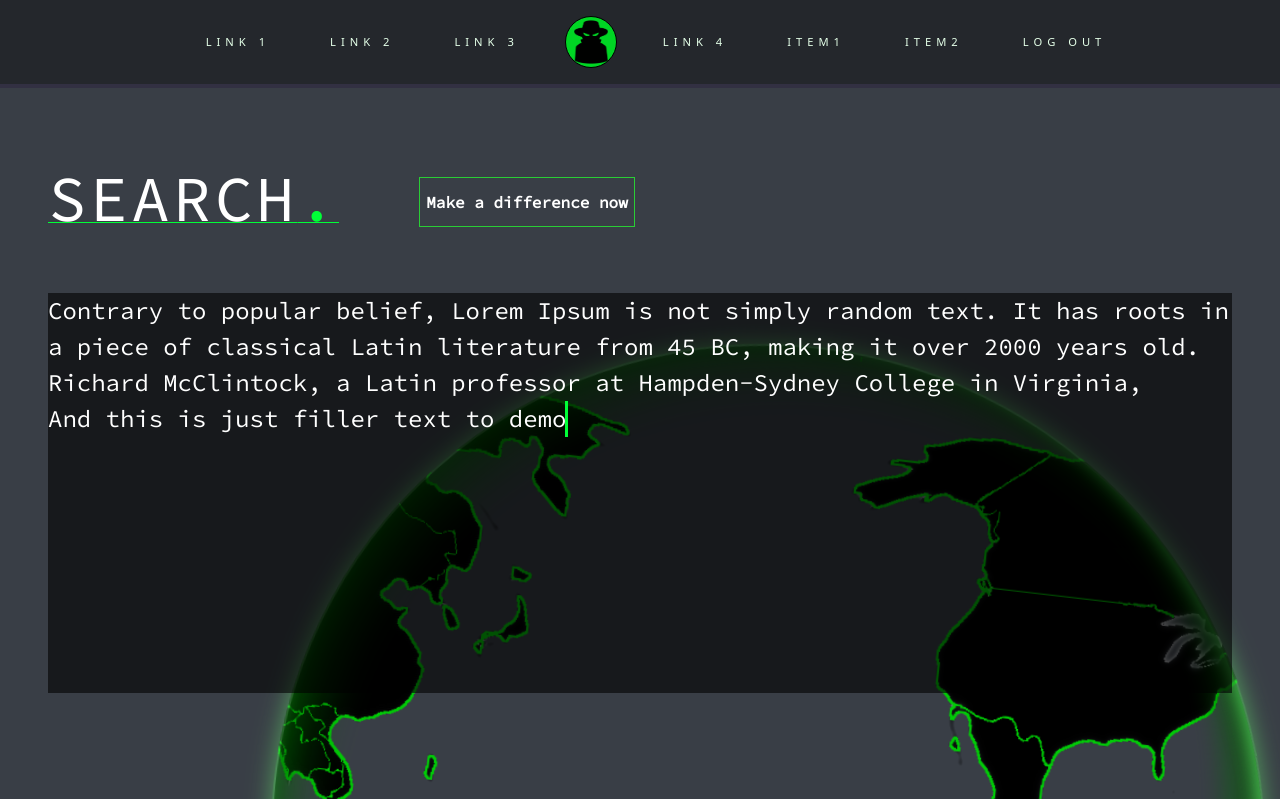
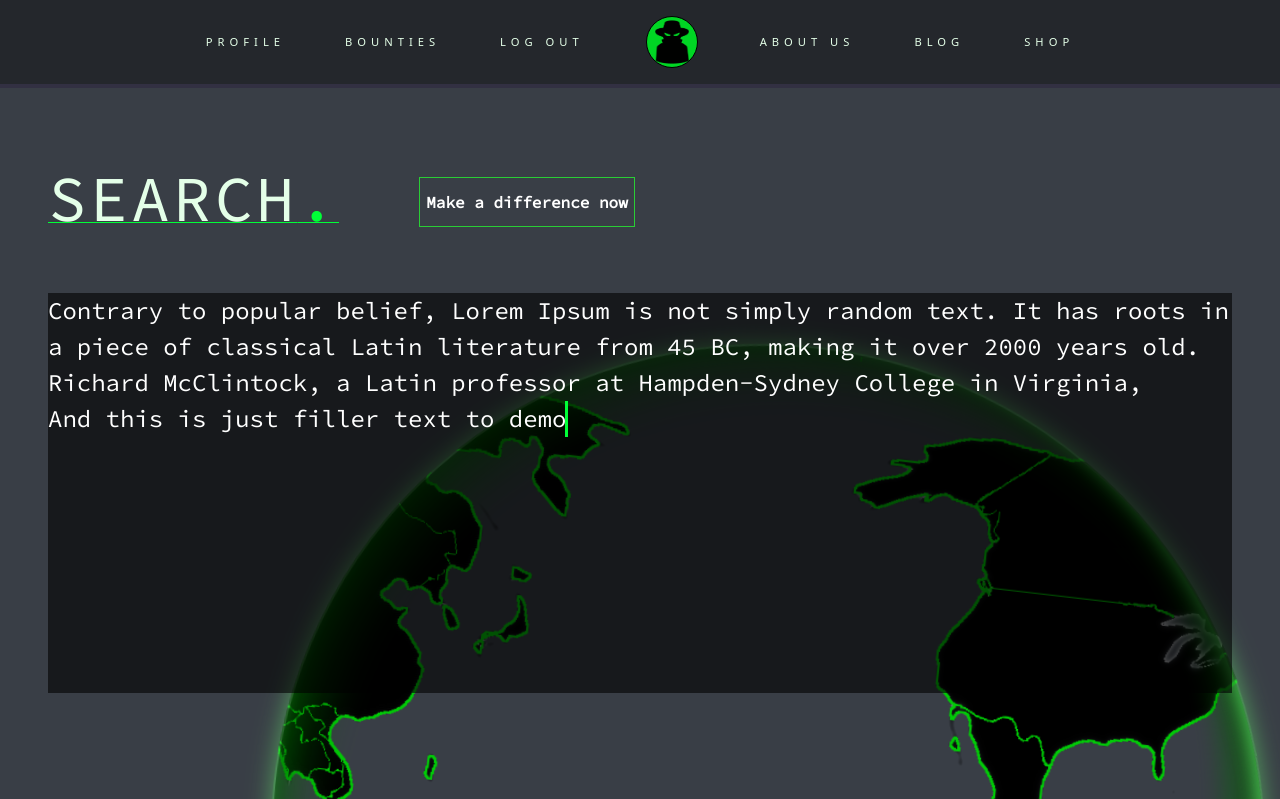
Before and after one commit to andrew8bit/project4, a Django app: page / in a window 1280 px wide. Shown: the top 799 px of the page. Run offline with Django 3.2, Linux system fonts and the light colour scheme; the visitor is signed in with stand-in values (Sample User, id 1).

Commit message:
edited navbar items - adjusted styling

```diff
--- a/main_app/static/global.css
+++ b/main_app/static/global.css
@@ -10,6 +10,10 @@ p {
   margin-inline-end: 0px;
 }
 
+ul {
+  padding:0;
+}
+
 /******************** NAVBAR STYLING ************************/
 
 .nav-header {
@@ -19,12 +23,16 @@ p {
   left: 0;
   width: 100%;
   background: #0000005e;
-  z-index: 10000;
+  z-index: 1;
   border-bottom: 4px solid #323042;
   display: flex;
   flex-direction: row;
   justify-content: center;
   align-items: center;
+}
+
+.nav-main {
+  width:100%;
 }
 
 .nav-ul {
@@ -43,14 +51,14 @@ p {
       text-decoration: none;
       text-transform: uppercase;
       letter-spacing: 5px;
-      /* font-family: Futura, Trebuchet MS, Arial, sans-serif; */
+
       font-size: 0.7em;
       color: #e4ffe8;
       text-align: center;
       padding: 14px 30px;
-      transition: all .25s, box-shadow .15s;
+      transition: all .3s ease-in-out;
 }
-.nav-main a:hover {
+.nav-a:hover {
           color: #ffffff;
           background: #00d624;
           box-shadow: 0px 4px 0px 0px #000000;
@@ -58,7 +66,7 @@ p {
 
 .blackhat {
   display:block;
-  margin: 0 auto;
+  margin: 0 1em;
 }
 
 .blackhat img {
@@ -74,11 +82,10 @@ p {
 }
 
 .blackhat-container:hover {
-  transition: all 2s ease-in-out;
+  transition: all .3s ease-in-out;
   background-color: transparent;
   border: 1px solid rgb(41, 201, 41);
-  border-radius: 50%;
-  margin: 0 1em;
+
 }
 
 
--- a/main_app/static/typewriter.css
+++ b/main_app/static/typewriter.css
@@ -7,13 +7,14 @@
 }
 
 .homepage-text-container-head h1{
-    color: white;
+    color: #e4ffe8;
     text-transform: uppercase;
     font-size: 4em;
+
 }
 
 .homepage-text-container p{
-    color: white;
+    color: #ffffff;
     z-index: 2;
 
 }
--- a/main_app/templates/base.html
+++ b/main_app/templates/base.html
@@ -30,36 +30,43 @@
   <header class="nav-header">
     <nav class="nav-main" role="navigation">
       <ul class="nav-ul">
-        <li><a class="nav-a" href="#">Link 1</a></li>
-        <li><a class="nav-a" href="#">Link 2</a></li>
-        <li><a class="nav-a" href="#">Link 3</a></li>
+
+
+        {% if user.is_authenticated %}
+        <li class="nav-item active">
+          <a class="nav-a" href="/">Profile</a>
+        </li>
+        <li class="nav-item active">
+          <a class="nav-a" href="/">Bounties</a>
+        </li>
+        <li class="nav-item active">
+          <a class="nav-a" href="{% url 'logout' %}">Log out</a>
+        </li>
+        {% else %}
+
+        <li class="nav-item ">
+          <a class="nav-a" href="{% url 'login' %}">Log in</a>
+        </li>
+        <li class="nav-item ">
+          <a class="nav-a" href="{% url 'signup' %}">Sign Up</a>
+        </li>
+        <li class="nav-item " >
+          <a class="nav-a" href="/"> Support </a>
+        </li>
+
+        {% endif %}
+
         <li class="blackhat">
           <a href="/"
             ><div class="blackhat-container">
               <img src="../static/images/blackhat.png" /></div
           ></a>
         </li>
-        <li><a class="nav-a" href="#">Link 4</a></li>
 
-        {% if user.is_authenticated %}
-        <li class="nav-item active">
-          <a class="nav-a" href="/">Item1</a>
-        </li>
-        <li class="nav-item active">
-          <a class="nav-a" href="/">Item2</a>
-        </li>
-        <li class="nav-item active">
-          <a class="nav-a" href="{% url 'logout' %}">Log out</a>
-        </li>
-        {% else %}
 
-        <li class="nav-item active">
-          <a class="nav-a" href="{% url 'login' %}">Log in</a>
-        </li>
-        <li class="nav-item active">
-          <a class="nav-a" href="{% url 'signup' %}">Sign Up</a>
-        </li>
-        {% endif %}
+                <li><a class="nav-a" href="#">About Us</a></li>
+        <li><a class="nav-a" href="#">Blog</a></li>
+        <li><a class="nav-a" href="#">Shop</a></li>
 
       </ul>
     </nav>
```
